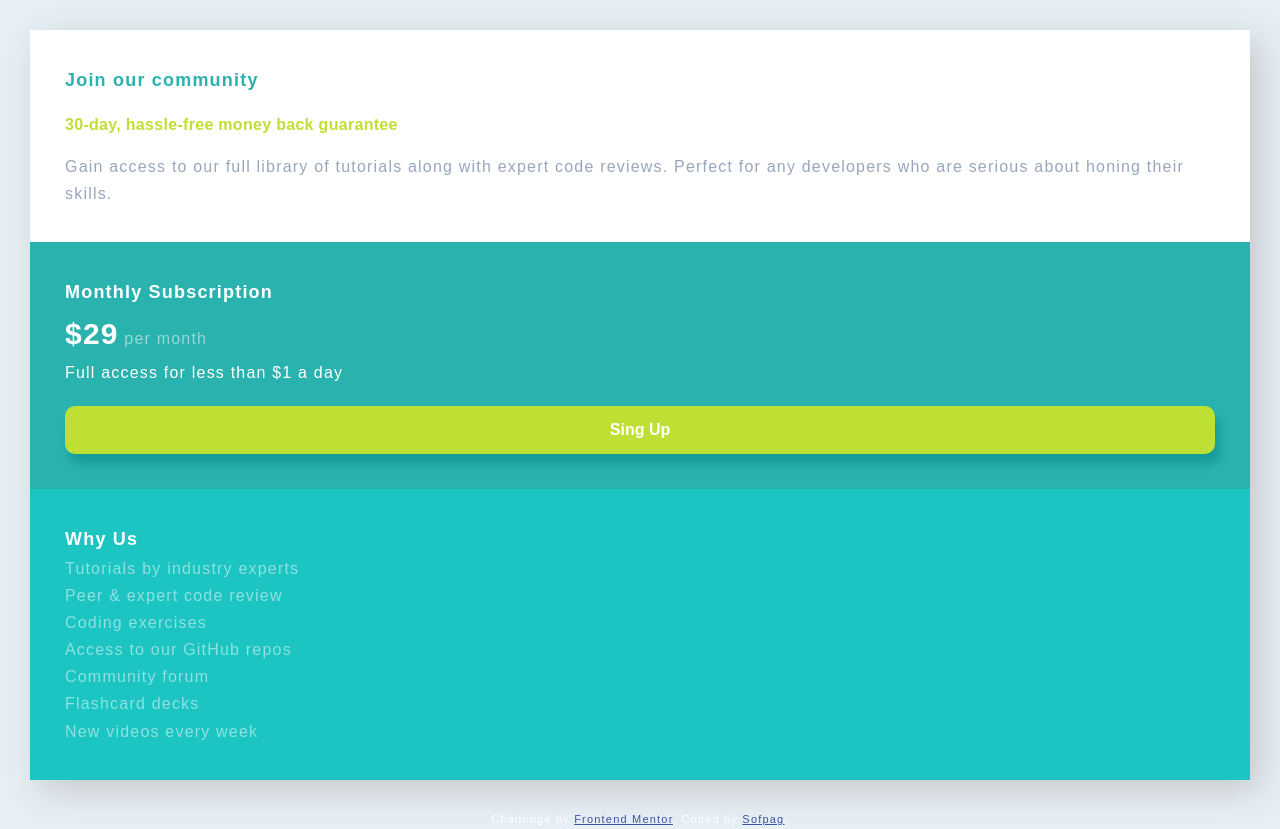
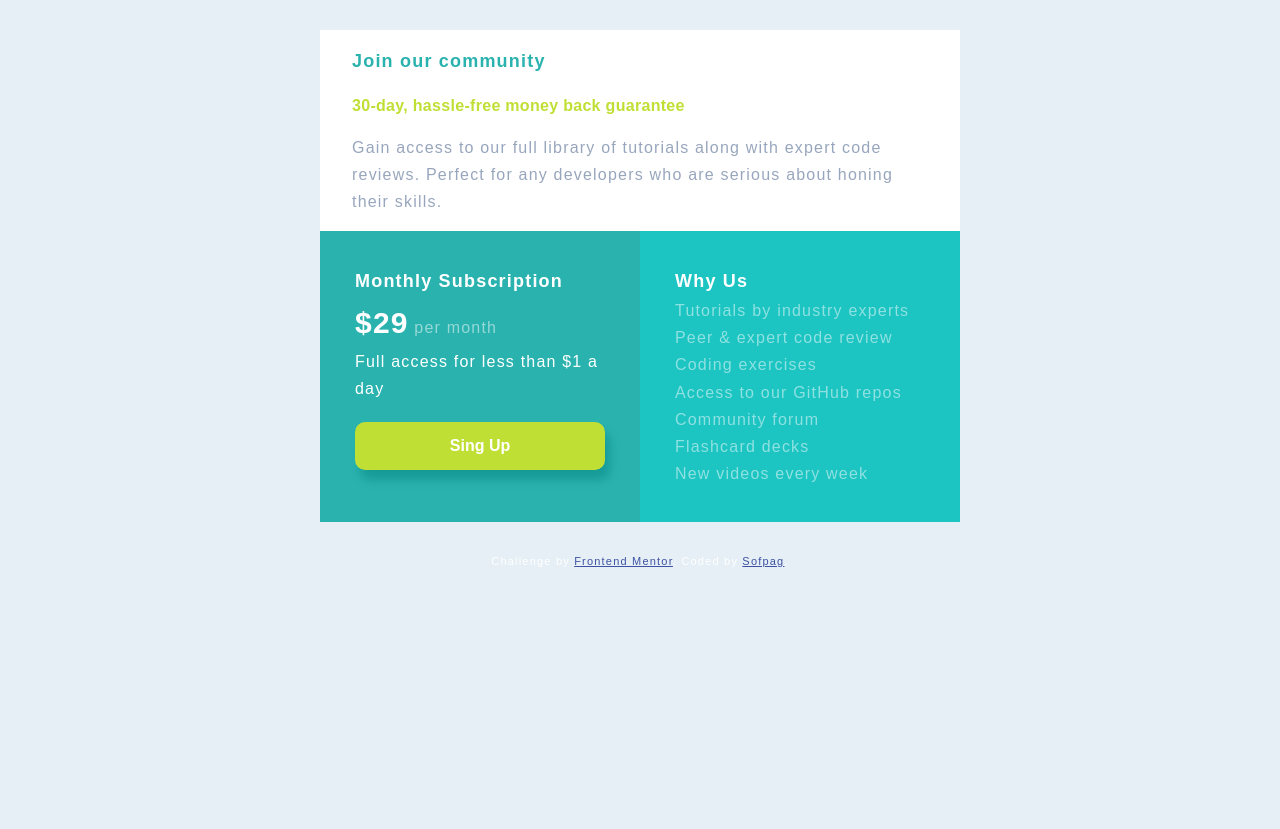
Before and after one commit to sofpag/Frontend-Mentor---Single-price-grid-component, a plain HTML site: page index.html in a window 1280 px wide. After the commit the page ends 800 px from the top, so only its background shows below. Drawn offline with Linux system fonts and the light colour scheme; a web font is replaced by a local one.

Commit message:
responsive attempt

```diff
--- a/styles.css
+++ b/styles.css
@@ -1,4 +1,6 @@
 body {
+  max-width: 700px;
+  margin: 0 auto;
   background-color: hsl(204, 43%, 93%);
   color: hsl(0, 0%, 100%);
   font-family: "Karla", sans-serif;
@@ -17,11 +19,8 @@ p {
 }
 
 .container {
-  display: grid;
-  justify-content: center;
   margin: 30px;
   border-radius: 10px;
-  box-shadow: 10px 10px 35px hsl(210, 4%, 78%);
 }
 
 .box {
@@ -78,3 +77,16 @@ button {
 .box-3 {
   background-color: hsl(179, 75%, 44%);
 }
+
+@media only screen and (min-width: 600px) {
+  .container {
+    display: grid;
+    grid-template-columns: 1fr 1fr;
+  }
+
+  .box-1 {
+    grid-column: 1 / span 3;
+    padding: 1rem 2rem;
+    justify-content: center;
+  }
+}
```
